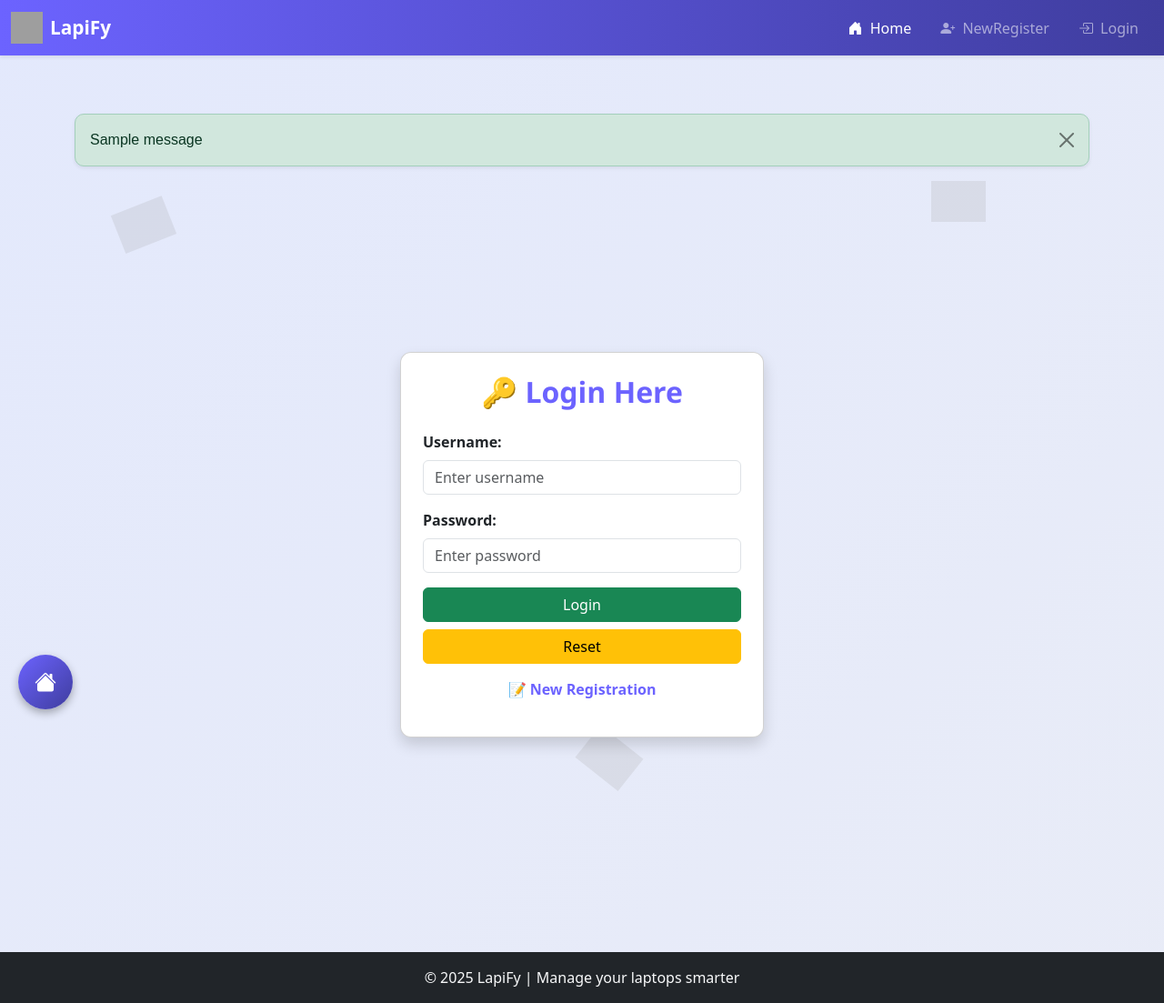
After one commit to runankpatil08/Full_Stack, a Django app: template Lapify/template/auth_app/login.html in a window 1280 px wide. The commit adds this page. Shown: the whole page at 91% size. Run offline with Django 5.2, Linux system fonts and the light colour scheme; the template is opened without the code that fills it, so the values that code supplies are empty; one stand-in notice (Sample message) is shown; grey boxes are pictures that could not be loaded.

Commit message:
add some Animations and extend the options

```diff
--- a/Lapify/Lapify/urls.py
+++ b/Lapify/Lapify/urls.py
@@ -20,4 +20,5 @@ from django.urls import path,include
 urlpatterns = [
     path("admin/", admin.site.urls),
     path('laptop/',include ('laptop_app.urls')),
+    path('auth/',include('auth_app.urls'))
 ]
--- /dev/null
+++ b/Lapify/template/auth_app/login.html
@@ -0,0 +1,89 @@
+{% extends 'layout.html' %}
+
+{% block title%}
+<title>Login</title>
+{% endblock%}
+
+{% block content%}
+
+<!-- Background animation -->
+<style>
+  body {
+    margin: 0;
+    padding: 0;
+    overflow-x: hidden;
+    background: linear-gradient(135deg, #f8f9fa, #e0e7ff, #f0f0f0);
+    background-size: 600% 600%;
+    animation: gradientShift 12s ease infinite;
+  }
+
+  @keyframes gradientShift {
+    0% { background-position: 0% 50%; }
+    50% { background-position: 100% 50%; }
+    100% { background-position: 0% 50%; }
+  }
+
+  /* floating laptops */
+  .floating-laptop {
+    position: absolute;
+    width: 60px;
+    opacity: 0.2;
+    animation: floatLaptop 15s linear infinite;
+  }
+
+  @keyframes floatLaptop {
+    from {
+      transform: translateY(100vh) rotate(0deg);
+    }
+    to {
+      transform: translateY(-120vh) rotate(360deg);
+    }
+  }
+
+  .card {
+    z-index: 10;
+  }
+</style>
+
+<!-- floating laptops -->
+<img src="https://cdn-icons-png.flaticon.com/512/1055/1055687.png" class="floating-laptop" style="left:10%; animation-delay:0s;">
+<img src="https://cdn-icons-png.flaticon.com/512/1055/1055687.png" class="floating-laptop" style="left:50%; animation-delay:5s;">
+<img src="https://cdn-icons-png.flaticon.com/512/1055/1055687.png" class="floating-laptop" style="left:80%; animation-delay:10s;">
+
+<!-- Login Card -->
+<div class="d-flex justify-content-center align-items-center" style="min-height: 100vh;">
+  <div class="card shadow p-4" style="width: 400px; border-radius: 12px; background: #ffffff;">
+
+    <h2 class="text-center mb-4" style="color:#6c63ff; font-family: 'Segoe UI', sans-serif; font-weight: bold;">
+      🔑 Login Here
+    </h2>
+
+    <form method="post">
+      {% csrf_token %}
+
+      <div class="mb-3">
+        <label class="form-label fw-bold">Username:</label>
+        <input class="form-control" type="text" name="username" placeholder="Enter username">
+      </div>
+
+      <div class="mb-3">
+        <label class="form-label fw-bold">Password:</label>
+        <input class="form-control" type="password" name="password" placeholder="Enter password">
+      </div>
+
+      <div class="d-grid gap-2">
+        <button class="btn btn-success">Login</button>
+        <button class="btn btn-warning" type="reset">Reset</button>
+      </div>
+
+      <p class="text-center mt-3">
+        <a href="{% url 'register' %}" style="text-decoration:none; color:#6c63ff; font-weight:bold;">
+          📝 New Registration
+        </a>
+      </p>
+    </form>
+
+  </div>
+</div>
+
+{% endblock %}
--- a/Lapify/template/layout.html
+++ b/Lapify/template/layout.html
@@ -4,41 +4,126 @@
     <meta charset="UTF-8">
     {% block title %}
     <title>Title</title>
-    {% endblock%}
+    {% endblock %}
     <link href="https://cdn.jsdelivr.net/npm/bootstrap@5.3.7/dist/css/bootstrap.min.css" rel="stylesheet" integrity="sha384-LN+7fdVzj6u52u30Kp6M/trliBMCMKTyK833zpbD+pXdCLuTusPj697FH4R/5mcr" crossorigin="anonymous">
+    <link href="https://cdn.jsdelivr.net/npm/bootstrap-icons/font/bootstrap-icons.css" rel="stylesheet">
+
+    <style>
+      /* Home Button - Bottom Left */
+      .home-btn {
+        position: fixed;
+        bottom: 20px;   /* Push to bottom */
+        left: 20px;     /* Push to left */
+        z-index: 1050;
+      }
+      .home-btn a {
+        display: flex;
+        align-items: center;
+        justify-content: center;
+        width: 60px;
+        height: 60px;
+        border-radius: 50%;
+        background: linear-gradient(135deg, #6c63ff, #3f3d9e);
+        color: #fff;
+        font-size: 1.5rem;
+        box-shadow: 0 4px 10px rgba(0,0,0,0.3);
+        transition: transform 0.3s, box-shadow 0.3s;
+        text-decoration: none;
+      }
+      .home-btn a:hover {
+        transform: scale(1.1);
+        box-shadow: 0 6px 15px rgba(0,0,0,0.4);
+      }
+    </style>
 </head>
 <body>
-<nav class="navbar navbar-expand-lg" style="background-color: #e3f2fd;">
+<!-- Navbar -->
+<nav class="navbar navbar-expand-lg navbar-dark sticky-top shadow-sm" style="background: linear-gradient(90deg, #6c63ff, #3f3d9e);">
   <div class="container-fluid">
-    <a class="navbar-brand" href="#">Navbar</a>
-    <button class="navbar-toggler" type="button" data-bs-toggle="collapse" data-bs-target="#navbarNavAltMarkup" aria-controls="navbarNavAltMarkup" aria-expanded="false" aria-label="Toggle navigation">
+
+    <!-- Brand Logo + Name -->
+    <a class="navbar-brand d-flex align-items-center fw-bold" href="#">
+      <img src="https://cdn-icons-png.flaticon.com/512/1055/1055687.png" alt="Logo"
+           width="35" height="35" class="d-inline-block align-text-top me-2">
+      <span style="font-size:1.3rem;">LapiFy</span>
+    </a>
+
+    <!-- Mobile Toggle -->
+    <button class="navbar-toggler" type="button" data-bs-toggle="collapse"
+            data-bs-target="#navbarNavAltMarkup" aria-controls="navbarNavAltMarkup"
+            aria-expanded="false" aria-label="Toggle navigation">
       <span class="navbar-toggler-icon"></span>
     </button>
+
+    <!-- Nav Links -->
     <div class="collapse navbar-collapse" id="navbarNavAltMarkup">
-      <div class="navbar-nav">
-        <a class="nav-link active"  href="{% url 'add' %}">AddLaptop</a>
-        <a class="nav-link" href="{% url 'show' %}">ShowLaptop</a>
+      <div class="navbar-nav ms-auto text-center">
 
-          {% if user.is_authenticated %}
-           <a class="nav-link disabled">Logout</a>
-          {% else %}
-           <a class="nav-link" href="#">Signup</a>
-           <a class="nav-link disabled">Login</a>
-          {% endif%}
+        <a class="nav-link active px-3" href="{% url 'home' %}">
+          <i class="bi bi-house-door-fill me-1"></i> Home
+        </a>
+
+        {% if user.is_authenticated %}
+          <a class="nav-link px-3" href="{% url 'add' %}">
+            <i class="bi bi-plus-circle-fill me-1"></i> Add Laptop
+          </a>
+          <a class="nav-link px-3" href="{% url 'show' %}">
+            <i class="bi bi-laptop-fill me-1"></i> Show Laptops
+          </a>
+          <a class="nav-link px-3 fw-bold text-warning">
+            <i class="bi bi-person-circle me-1"></i> Welcome {{ user }}
+          </a>
+          <a class="nav-link px-3" href="{% url 'logout' %}">
+            <i class="bi bi-box-arrow-right me-1"></i> Logout
+          </a>
+
+        {% else %}
+          <a class="nav-link px-3" href="{% url 'register' %}">
+            <i class="bi bi-person-plus-fill me-1"></i> NewRegister
+          </a>
+          <a class="nav-link px-3" href="{% url 'login' %}">
+            <i class="bi bi-box-arrow-in-right me-1"></i> Login
+          </a>
+        {% endif %}
       </div>
     </div>
   </div>
 </nav>
+
 <br><br>
+{% if messages %}
+  <div class="container mt-3">
+    {% for message in messages %}
+      <div class="alert
+        {% if message.tags == 'success' %}alert-success
+        {% elif message.tags == 'error' %}alert-danger
+        {% elif message.tags == 'warning' %}alert-warning
+        {% elif message.tags == 'info' %}alert-info
+        {% else %}alert-secondary{% endif %}
+        alert-dismissible fade show shadow-sm" role="alert"
+        style="border-radius:10px; font-family:'Poppins', sans-serif;">
 
+        {{ message }}
+        <button type="button" class="btn-close" data-bs-dismiss="alert" aria-label="Close"></button>
+      </div>
+    {% endfor %}
+  </div>
+{% endif %}
 
 {% block content %}
+{% endblock %}
 
-{% endblock%}
+<!-- Home Button at Bottom Left -->
+<div class="home-btn">
+  <a href="{% url 'home' %}" title="Go to Home">
+    <i class="bi bi-house-fill"></i>
+  </a>
+</div>
 
-
-
-
+<!-- Footer -->
+<footer class="text-center bg-dark text-light py-3 mt-5">
+  <p class="mb-0">&copy; 2025 LapiFy | Manage your laptops smarter</p>
+</footer>
 
 <script src="https://cdn.jsdelivr.net/npm/bootstrap@5.3.7/dist/js/bootstrap.bundle.min.js" integrity="sha384-ndDqU0Gzau9qJ1lfW4pNLlhNTkCfHzAVBReH9diLvGRem5+R9g2FzA8ZGN954O5Q" crossorigin="anonymous"></script>
 </body>
```
Also changed, not shown: Lapify/Lapify/settings.py (+12 -0 lines), Lapify/auth_app/urls.py (added, +10 -0 lines), Lapify/laptop_app/urls.py (+5 -3 lines), Lapify/laptop_app/views.py (+31 -1 lines), Lapify/template/auth_app/register.html (added, +98 -0 lines), Lapify/template/laptop_app/add_laptop.html (+45 -12 lines), Lapify/template/laptop_app/show_laptop.html (+71 -27 lines), Lapify/db.sqlite3.
